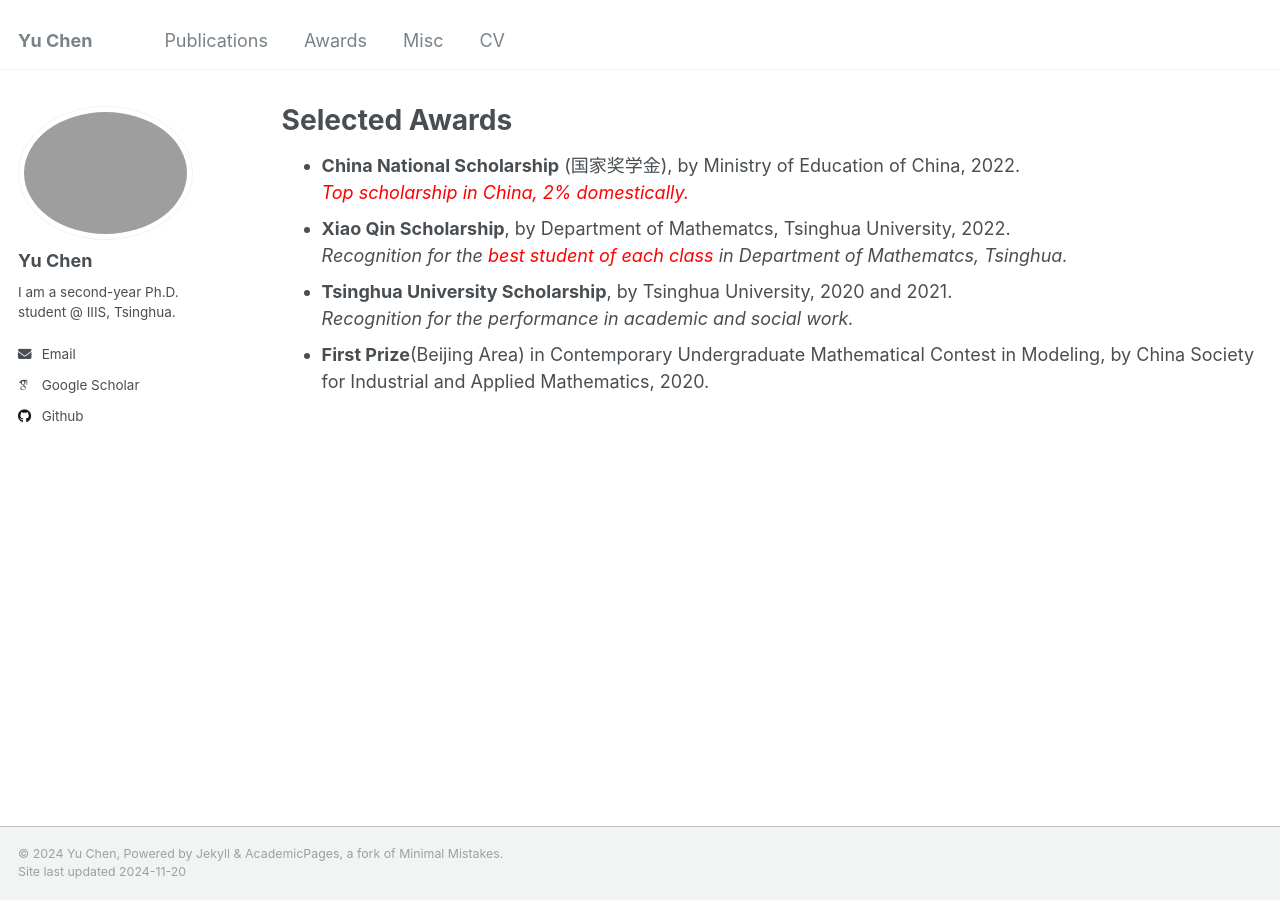
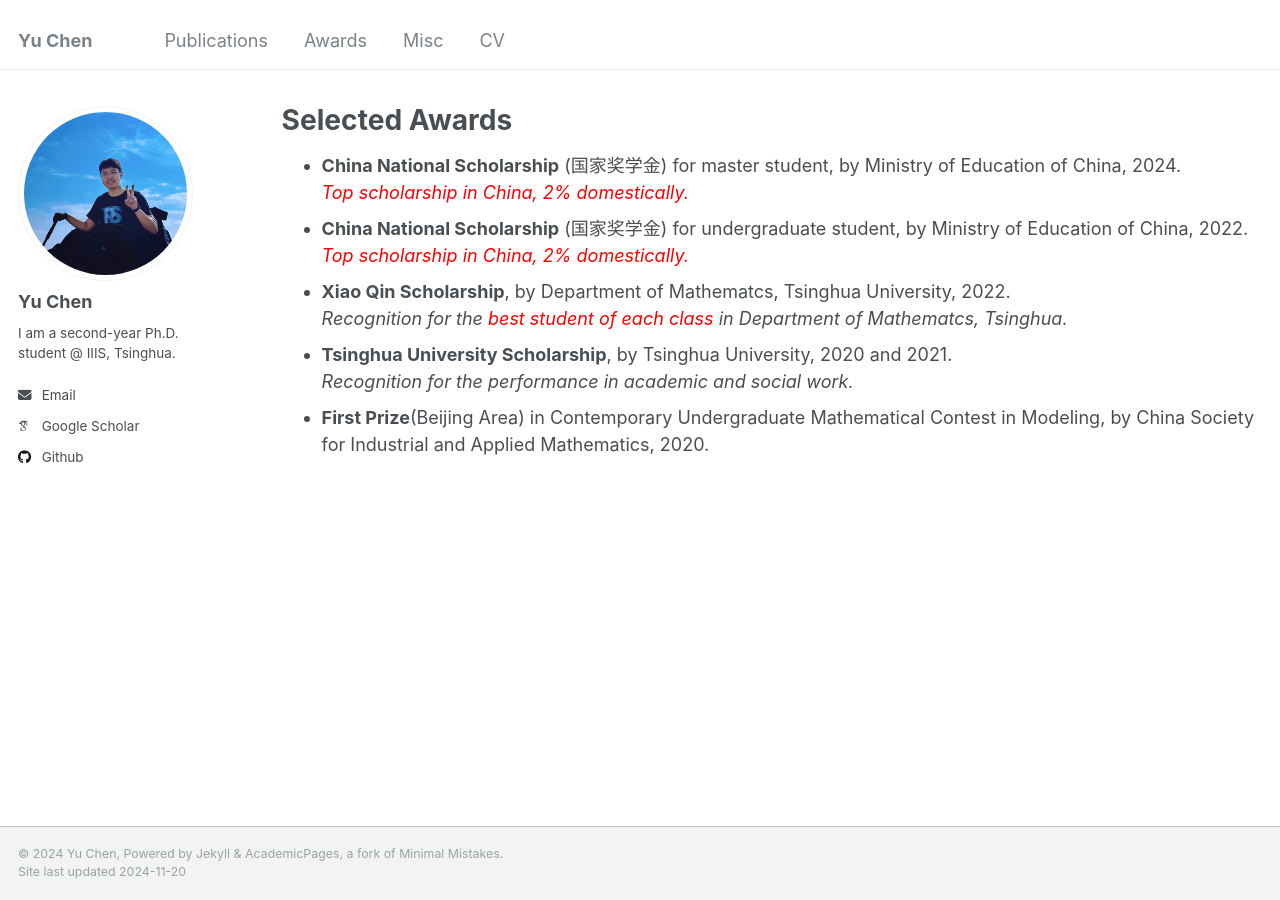
Before and after one commit to custyhs/custyhs.github.io, a Jekyll site: the page built from _pages/awards.md, in a window 1280 px wide. Built offline with Jekyll 4.4.1, drawn with Linux system fonts in a browser that asks for light colours; some web fonts are replaced.

Commit message:
update info

```diff
--- a/_config.yml
+++ b/_config.yml
@@ -21,7 +21,7 @@ repository               : "custyhs/custyhs.github.io"
 #               Additional customization can be done by editing /_includes/author-profile.html
 author:
   # Biographic information
-  avatar           : "profile.JPG"
+  avatar           : "profile2.JPG"
   name             : "Yu Chen"
   pronouns         : # example: "she/her"
   bio              : "I am a second-year Ph.D. student @ IIIS, Tsinghua."
--- a/_pages/awards.md
+++ b/_pages/awards.md
@@ -10,8 +10,9 @@ orange { color: Orange }
 green { color: Green }
 blue { color: Blue }
 </style>
-
-- **China National Scholarship** (国家奖学金), by Ministry of Education of China, 2022.
+- **China National Scholarship** (国家奖学金) for master student, by Ministry of Education of China, 2024.
+  *<red>Top scholarship in China, 2% domestically.</red>*
+- **China National Scholarship** (国家奖学金) for undergraduate student, by Ministry of Education of China, 2022.
   *<red>Top scholarship in China, 2% domestically.</red>*
 - **Xiao Qin Scholarship**, by Department of Mathematcs, Tsinghua University, 2022.
   *Recognition for the <red>best student of each class</red> in Department of Mathematcs, Tsinghua.*
```
Also changed, not shown: _pages/misc.md (+0 -3 lines), images/profile2.jpg (added).
